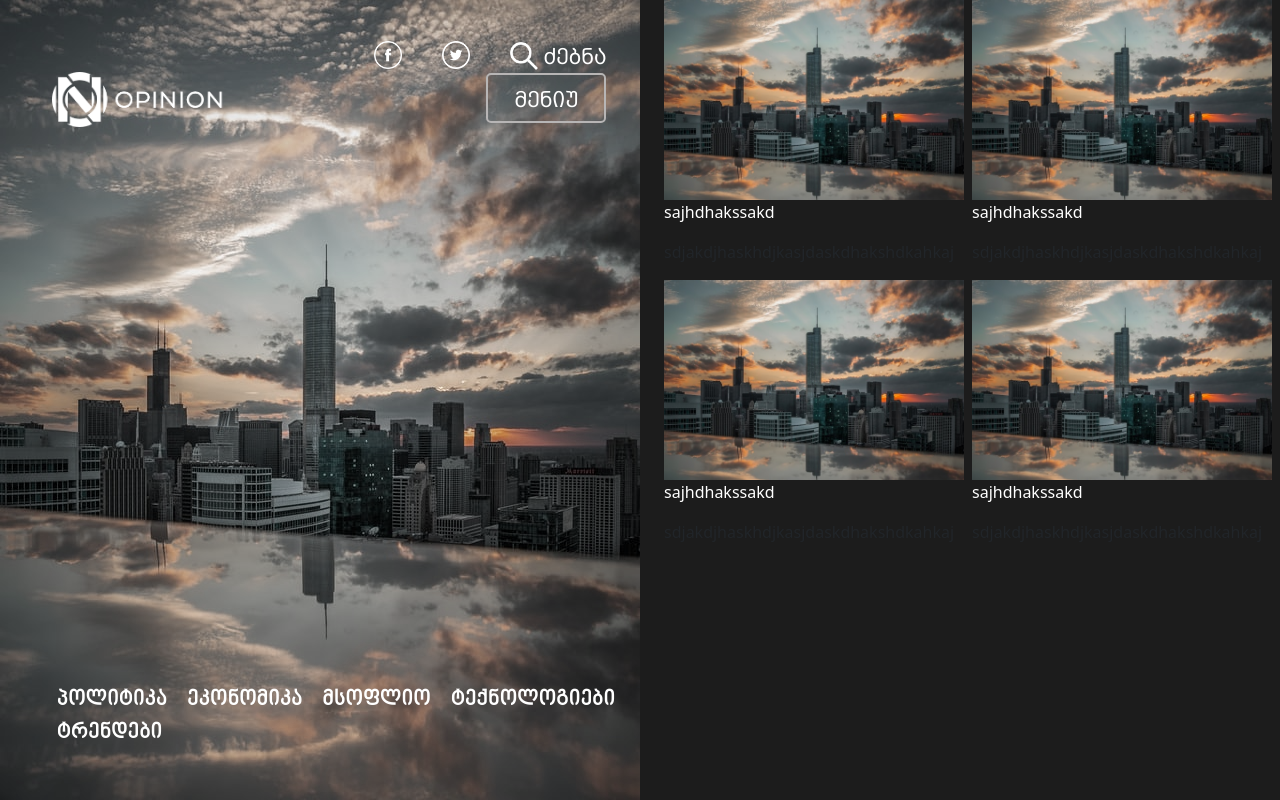
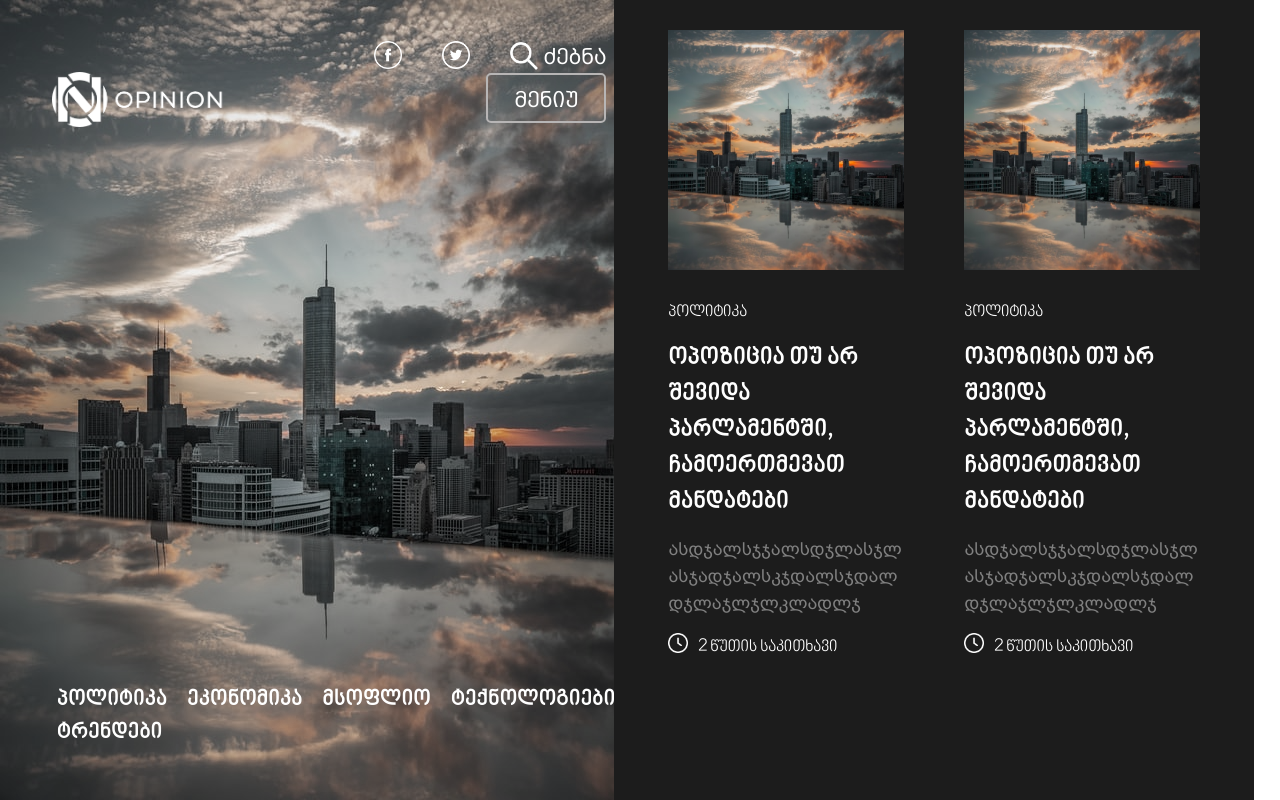
Before and after one commit to mchedlish/opinionFront, a React (Create React App) app: page / in a window 1280 px wide. Built offline with nearby package versions, Linux system fonts and the light colour scheme.

Commit message:
CSS Adjastments

```diff
--- a/src/components/Post.css
+++ b/src/components/Post.css
@@ -1,8 +1,46 @@
 .post {
+width: 50%;
+display: inline-block;
+padding: 30px;
+
+}
 
 
-    width: 40%;
+.category {
+color:white;
+display: inline-block;
+font-family: 'bpg_nino';
+margin-top: 30px;
+
 }
-.category {
-    color:white
+.headline {
+    color: white;
+    width: 100%;
+    display: inline-block;
+    word-wrap:break-word;
+    font-family: 'bpg_nino_bold';
+    font-size: 24px;
+   }
+
+.excerpt {
+    color:grey;
+    word-wrap:break-word;
+    font-family:'bpg_arial';
+    font-size:18px;
+    text-decoration: none;
+
 }
+.clock {
+height: 20px;
+margin-top: -8px;
+    }
+.minutes {
+    color: white;
+    margin-left: 10px;
+    font-size: 18px;
+}
+.reading {
+    color: white;
+    font-family: 'bpg_nino';
+    text-decoration: none;
+}
--- a/src/components/Post.js
+++ b/src/components/Post.js
@@ -1,26 +1,30 @@
 import React from 'react';
 import './Post.css'
 import SomeImage from '../assets/images/mainimage.jpg'
+import Clock from '../assets/icons/clock.png'
+import {Link} from 'react-router-dom'
+
 const Post = () => {
 const styles = {
     backgroundImage: "url("+SomeImage+")",
     objectFit:'cover',
     backgroundRepeat:"no-repeat",
-    width: '300px',
-    height:'200px',
-
-
-}
+    width: '100%',
+    height:'240px'
+    }
 
     return (
         <div className='post'>
+        <Link style={{textDecoration:'none'}}>
             <div className='image'>
             <img src={SomeImage} style={styles}/>
             </div>
-            <p className='category'>sajhdhakssakd</p>
-            <p className='headline'>sdjakdjhaskhdjkasjdaskdhakshdkahkaj</p>
-            <p className='excerpt' ></p>
-        </div>
+            <p className='category'>პოლიტიკა</p>
+            <p className='headline'>ოპოზიცია თუ არ შევიდა პარლამენტში, ჩამოერთმევათ მანდატები</p>
+            <p className='excerpt' >ასდჯალსჯჯალსდჯლასჯლასჯადჯალსკჯდალსჯდალდჯლაჯლჯლკლადლჯ</p>
+            <div className='reading'><span><img className='clock' src={Clock}/><span className='minutes'>2</span></span> წუთის საკითხავი</div>
+        </Link>
+            </div>
     );
 };
 
--- a/src/components/Stories.css
+++ b/src/components/Stories.css
@@ -1,13 +1,20 @@
 .stories {
  background-color: #1c1c1c;
  position: relative;
- margin-left: 50vw;
+ margin-left: 48vw;
  right: 0;
+ height: auto;
+ width: 50vw;
+
 
 }
 
+
+
 @media screen and (max-width: 992px) {
     .stories {
+      width: 100%;
+      margin-left: 0;
 
     }
   }
--- a/src/components/Stories.js
+++ b/src/components/Stories.js
@@ -4,15 +4,12 @@ import Post from './Post'
 
 const Stories = (props) => {
     return (
-        <div className='col-lg-6 stories row'>
-        <div className='col-lg-6'>
+        <div className='stories row'>
+        <div className='col-lg-12'>
         <Post/>
         <Post/>
         </div>
-        <div className='col-lg-6'>
-        <Post/>
-        <Post/>
-            </div>
+
 
         </div>
     );
```
Also changed, not shown: src/assets/icons/clock.png (added), 1 other file (tests, documents, lock files or other folders).
